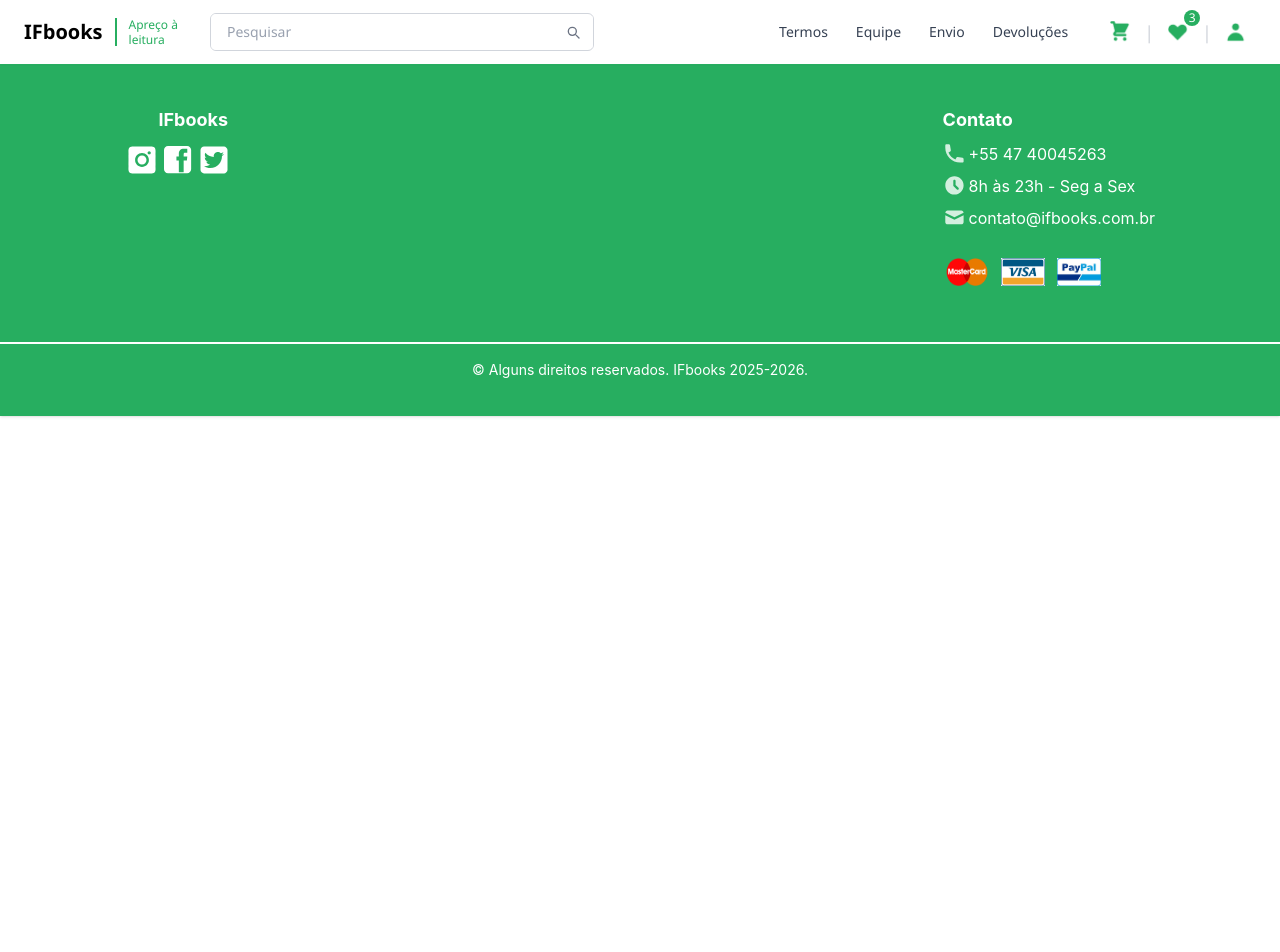
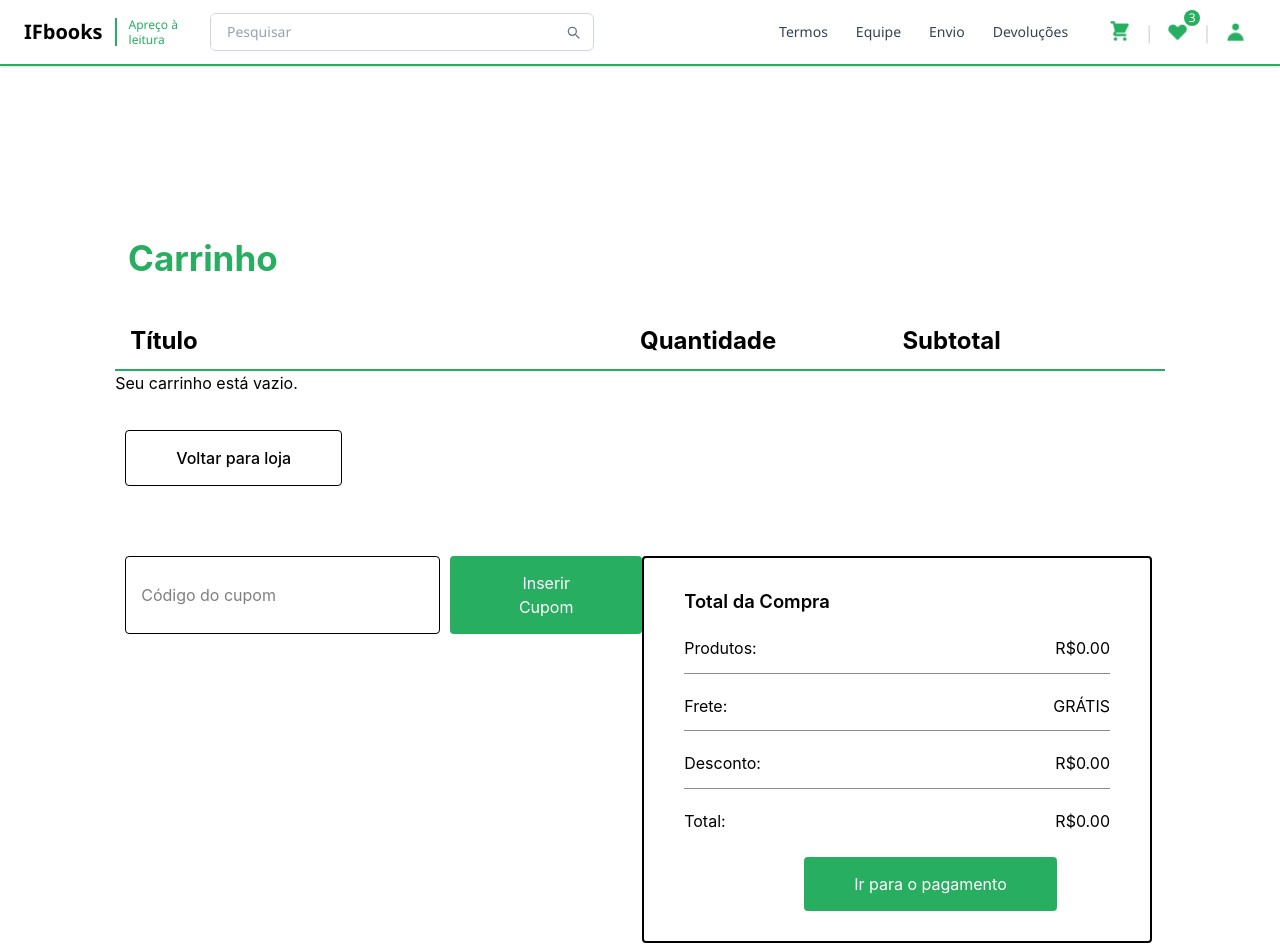
Before and after one commit to BrunFOliveira/Site-Livraria, a Vue app: page /cart in a window 1280 px wide. Shown: the top 952 px of the page. Before the commit the page ends 800 px from the top, so only its background shows below. Built offline with nearby package versions, Linux system fonts and the light colour scheme.

Commit message:
feat: incrementação do cart ao site #1

```diff
--- a/src/components/cart/CartItem.vue
+++ b/src/components/cart/CartItem.vue
@@ -1,11 +1,76 @@
 <script setup>
+defineProps(['produto']);
+defineEmits(['aumentar', 'diminuir']);
 
 </script>
 
 <template>
+  <div class="itemProduto">
+
+    <div class="colTitulo">
+      <img :src="produto.capa" :alt="produto.titulo" class="imgProduto" />
+      <div class="infoProduto">
+        <h3>{{ produto.nome }}</h3>
+        <p>{{ produto.autor }}</p>
+        <span>R${{ produto.preco.toFixed(2) }}</span>
+      </div>
+    </div>
+
+    <div class="colQuantidade">
+      <div class="seletorQtd">
+        <button @click="$emit('diminuir', produto.id)" class="btnMais">-</button>
+        <span>{{ produto.quantidade }}</span>
+        <button @click="$emit('aumentar', produto.id)" class="btnMenos">+</button>
+      </div>
+    </div>
+
+    <div class="colSubtotal">
+      <p>R${{ produto.valorTotal.toFixed(2) }}</p>
+    </div>
+  </div>
 
 </template>
 
 <style scoped>
+.itemProduto {
+  display: grid;
+  grid-template-columns: 2fr 1fr 1fr;
+  align-items: center;
+  padding: 20px 0;
+  border-bottom: 1px solid #e0e0e0;
+}
+.imgProduto {
+  width: 110px;
+  height: auto;
+  margin-right: 15px;
+}
+div.colTitulo {
+  display: flex;
+  margin-left: 12px;
+}
 
+div.colTitulo span{
+  font-weight: bolder;
+}
+div.colTitulo h3{
+  font-weight: bolder;
+}
+div.colTitulo p{
+  font-size: 12px;
+  margin-bottom: 7px;
+  margin-top: 7px;
+  color: #4F4C57;
+}
+.seletorQtd {
+  display: flex;
+  align-items: center;
+  gap: 10px;
+}
+
+.seletorQtd button {
+  border: 1px solid #ccc;
+  background: white;
+  padding: 5px 10px;
+  cursor: pointer;
+}
 </style>
--- a/src/components/cart/CartPanel.vue
+++ b/src/components/cart/CartPanel.vue
@@ -1,11 +1,93 @@
 <script setup>
+import CartItem from './CartItem.vue';
+import carrinho from '@/utils/cartUtils.js';
+import { RouterLink } from 'vue-router';
+
+function aumentarQuantidade(id) {
+  const item = carrinho.items.find(i => i.id === id);
+  if (item) {
+    item.quantidade++;
+    item.valorTotal = item.quantidade * item.preco;
+    atualizarTotalGeral(); }}
+
+function diminuirQuantidade(id) {
+  const item = carrinho.items.find(i => i.id === id);
+  if (item) {
+    item.quantidade--;
+    if (item.quantidade <= 0) {
+      carrinho.items = carrinho.items.filter(i => i.id !== id);
+    } else {
+      item.valorTotal = item.quantidade * item.preco;
+    }
+    atualizarTotalGeral();
+  }
+}
+
+function atualizarTotalGeral() {
+  carrinho.total = carrinho.items.reduce((soma, item) => soma + item.valorTotal, 0);
+   if (carrinho.items.length === 0) {
+    carrinho.desconto = 0;
+  }
+}
 
 </script>
 
 <template>
+    <section class="painelDoCart">
 
+    <div class="topoDoPainel">
+        <span class="colProduto">Título</span>
+        <span class="colQtd">Quantidade</span>
+        <span class="colSubtotal">Subtotal</span>
+      </div>
+
+
+    <div class="lista-itens" v-if="carrinho.items.length > 0">
+        <CartItem
+          v-for="itemCarrinho of carrinho.items"
+          :key="itemCarrinho.id"
+          :produto="itemCarrinho"
+          @aumentar="aumentarQuantidade"
+          @diminuir="diminuirQuantidade"
+        />
+      </div>
+
+      <div class="carrinhoVazio" v-else>
+        <p>Seu carrinho está vazio.</p>
+      </div>
+      <RouterLink to="/">
+      <button class="btnVoltarLoja">Voltar para loja</button>
+      </RouterLink>
+    </section>
 </template>
 
 <style scoped>
 
+span.colProduto {
+  margin-left: 15px;
+}
+
+section.painelDoCart {
+  margin-left: 9vw;
+  margin-right: 9vw;
+}
+div.topoDoPainel {
+  display: grid;
+  grid-template-columns: 2fr 1fr 1fr;
+  padding-bottom: 10px;
+  border-bottom: 2px solid #27ae60;
+  font-weight: bold;
+  color: #000;
+  font-size: 1.5rem;
+}
+button.btnVoltarLoja {
+  border: 1px solid #000;
+  border-radius: 4px;
+  padding: 15px 50px;
+  margin: 35px 10px;
+  cursor: pointer;
+  font-weight: 500;
+}
+
+
 </style>
--- a/src/components/cart/CartSummary.vue
+++ b/src/components/cart/CartSummary.vue
@@ -1,11 +1,140 @@
 <script setup>
+import { ref } from 'vue';
+import carrinho from '@/utils/cartUtils.js';
 
+const CodigoCupom = ref('');
+const mensagem = ref('');
+const vezesUsadoCupom = ref(0);
+
+function aplicarCupom() {
+  if (CodigoCupom.value.toUpperCase() === 'VOUPROGRAMAR' && vezesUsadoCupom.value === 0) {
+    carrinho.desconto = 10;
+    vezesUsadoCupom.value = 1;
+    mensagem.value = 'Cupom aplicado com sucesso!';
+
+  } else if (CodigoCupom.value.toUpperCase() !== 'VOUPROGRAMAR' && vezesUsadoCupom.value === 0) {
+    mensagem.value = 'Cupom inválido!';
+  } else {
+    mensagem.value = 'Você já usou esse cupom!'
+  }
+}
 </script>
 
 <template>
+  <section class="summaryCart">
+    <div>
+       <div class="elementosLaterais">
+      <input type="text" v-model="CodigoCupom" placeholder="Código do cupom"/>
+      <button @click="aplicarCupom" class="inserirCupom">Inserir Cupom</button>
+    </div>
 
+    <p v-if="mensagem !== ''" class="aviso">
+      {{ mensagem }}
+    </p>
+    </div>
+
+    <div class="divExterna">
+      <h3>Total da Compra</h3>
+      <div class="divInterna">
+        <div class="primeiraDiv">
+          <span>Produtos:</span>
+          <p>R${{ carrinho.total.toFixed(2) }}</p>
+
+        </div>
+        <div class="segundaDiv">
+          <span>Frete:</span>
+          <p>GRÁTIS</p>
+
+        </div>
+        <div class="terceiraDiv">
+          <span>Desconto:</span>
+          <p>R${{ carrinho.desconto.toFixed(2) }}</p>
+
+        </div>
+        <div>
+          <span>Total:</span>
+          <p>R${{ Math.max(0, carrinho.total - carrinho.desconto).toFixed(2) }}</p>
+
+        </div>
+      </div>
+      <button class="btnPagamento">Ir para o pagamento</button>
+
+    </div>
+  </section>
 </template>
 
 <style scoped>
-
+section.summaryCart {
+  margin: 35px 10vw 35px 9vw;
+  display: flex;
+  justify-content: space-between;
+}
+section.summaryCart div p.aviso {
+  margin-top: 10px;
+  margin-left: 10px;
+  font-size: 0.9rem;
+  font-weight: bold;
+}
+div.divExterna div.divInterna div{
+  display: flex;
+  justify-content: space-between;
+  align-items: center;
+  gap: 23vw;
+}
+div.elementosLaterais button.inserirCupom{
+  cursor: pointer;
+  background-color: #27ae60;
+  color: #fff;
+  padding: 15px 50px;
+  border-radius: 4px;
+}
+div.elementosLaterais input {
+  padding: 15px 50px 15px 15px;
+  margin-left: 10px;
+  border: 1px solid #000;
+  border-radius: 4px;
+}
+div.elementosLaterais {
+  display: flex;
+  gap: 10px;
+}
+div.divExterna {
+  border: 2px solid #000;
+  border-radius: 4px;
+  padding: 30px 40px;
+  }
+div.divExterna h3{
+  margin: 0 0 20px 0;
+  font-size: 1.15rem;
+  font-weight: 600;
+}
+div.divInterna {
+  display: flex;
+  flex-direction: column;
+  gap: 20px;
+  margin-bottom: 24px;
+}
+.btnPagamento {
+  cursor: pointer;
+  background-color: #27ae60;
+  color: #fff;
+  padding: 15px 50px;
+  border-radius: 4px;
+  margin: 0 0 0 120px;
+}
+.btnPagamento:hover {
+  background-color: #017632 ;
+}
+div.divExterna div.divInterna div.primeiraDiv {
+  border-bottom: 1px solid #8c8c8c;
+  padding-bottom: 1vw;
+}
+div.divExterna div.divInterna div.segundaDiv {
+  border-bottom: 1px solid #8c8c8c;
+  padding-bottom: 1vw;
+}
+div.divExterna div.divInterna div.terceiraDiv {
+  border-bottom: 1px solid #8c8c8c;
+  padding-bottom: 1vw;
+}
 </style>
--- a/src/components/products/ButtonChildFavoritar.vue
+++ b/src/components/products/ButtonChildFavoritar.vue
@@ -1,11 +1,12 @@
 <script setup>
 import { ref } from 'vue'
+import { toggleWishlist } from '@/data/favorite';
 
 const favoritar = ref(false);
 
 function handleClick() {
-  favoritar.value = !favoritar.value
-  toggleWishlist(favoritar.value)
+  favoritar.value = !favoritar.value;
+  toggleWishlist(favoritar.value);
   animate(btnRef.value, { scale: [1, 1.3, 1] }, { duration: 0.4, ease: 'easeInOut' })
 }
 </script>
--- a/src/components/products/ProductCard.vue
+++ b/src/components/products/ProductCard.vue
@@ -2,8 +2,31 @@
 
 import ButtonChildComprar from './ButtonChildComprar.vue';
 import ButtonChildFavoritar from './ButtonChildFavoritar.vue';
+import carrinho from '@/utils/cartUtils.js';
 
-defineProps(['produto'])
+const props = defineProps(['produto']);
+
+function comprar() {
+
+  const itemExist = carrinho.items.find(p => p.id === props.produto.id);
+
+    if (itemExist) {
+      itemExist.quantidade++;
+      itemExist.valorTotal = itemExist.quantidade * itemExist.preco;
+    } else {
+    carrinho.items.push({
+      id: props.produto.id,
+      nome: props.produto.titulo,
+      preco: props.produto.preco,
+      quantidade: 1,
+      capa: props.produto.capa,
+      valorTotal: props.produto.preco,
+      autor: props.produto.autor
+    });
+  }
+  carrinho.total = carrinho.items.reduce((soma, item) => soma + item.valorTotal, 0);
+
+}
 
 </script>
 
@@ -20,7 +43,7 @@ defineProps(['produto'])
       <span class="preco-livro">R$ {{ produto.preco.toFixed(2) }}</span>
       <ButtonChildFavoritar />
   </div>
-  <ButtonChildComprar />
+  <ButtonChildComprar @clique="comprar"/>
   </div>
 </template>
 
--- a/src/utils/cartUtils.js
+++ b/src/utils/cartUtils.js
@@ -0,0 +1,12 @@
+import { reactive } from 'vue';
+
+const carrinho = reactive({
+  items: [
+
+  ],
+  frete: 0,
+  desconto: 0,
+  total: 0
+});
+
+export default carrinho;
--- a/src/views/CartView.vue
+++ b/src/views/CartView.vue
@@ -1,14 +1,36 @@
 <script setup>
+import CartPanel from '@/components/cart/CartPanel.vue';
+import CartSummary from '@/components/cart/CartSummary.vue';
 
 </script>
 
 <template>
   <main>
+    <section class="tituloCartView">
+      <h2>Carrinho</h2>
+    </section>
+    <CartPanel />
+
+    <CartSummary />
+
+
 
   </main>
 
 </template>
 
 <style scoped>
+h2{
+  color: #27ae60;
+  font-size: 35px;
+  font-weight: bold;
+}
+section.tituloCartView {
+  margin-top: 13vw;
+  margin-left: 10vw;
+  margin-bottom: 3vw;
+}
+
+
 
 </style>
```
